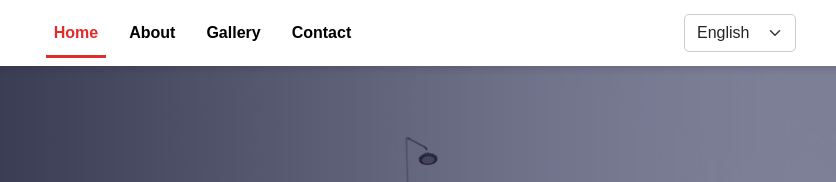
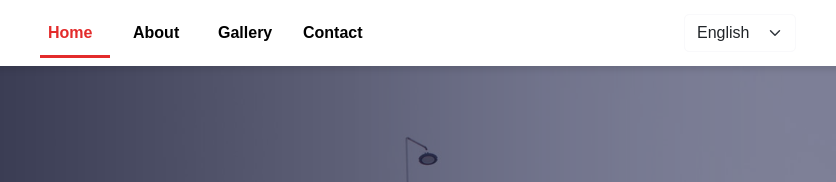
Before and after one commit to Ej1Tech/force_lube, a plain HTML site: page index.html in a window 1280 px wide. Shown: the top 182 px of the page, 402-1238 px from the left. Drawn offline with nearby package versions, Linux system fonts and the light colour scheme.

Commit message:
fix:style navbar link

```diff
--- a/css/style.css
+++ b/css/style.css
@@ -30,7 +30,11 @@
     background-color: var(--red);
     color: #ffffff;
 }
-
+*{
+    margin: 0;
+    padding: 0;
+    box-sizing: border-box;
+}
 /* Body and typography */
 body {
     font-family: Arial, sans-serif;
@@ -95,11 +99,17 @@ select:focus {
 
 .navbar .nav-link {
     position: relative;
-    color: #000000;
+    width: 70px;
+    color: var(--black);
     font-weight: bold;
     text-decoration: none;
     margin-right: 15px;
     transition: color 0.3s;
+}
+.nav-link:is(:host,:focus){
+    outline: none !important;
+    border: none !important;
+    box-shadow: none !important;
 }
 
 .navbar .nav-link.active,
@@ -107,8 +117,7 @@ select:focus {
     color: var(--red);
 }
 
-.nav-link.active:after,
-.nav-link:hover:after {
+.nav-link.active:after {
     content: "";
     position: absolute;
     bottom: -5px;
@@ -118,9 +127,22 @@ select:focus {
     background-color: var(--red);
     transition: width 0.3s ease-in-out;
 }
+.nav-link::after {
+    content: "";
+    position: absolute;
+    bottom: -5px;
+    left: 0;
+    width: 0%;
+    height: 3px;
+    background-color: var(--red);
+    transition: width 0.3s ease-in-out;
+}
+.nav-link:hover:after {
+    width: 100%;
+}
 
 .navbar .form-select {
-    border: 1px solid #cccccc;
+    border: 1px solid var(--light-gray);
     border-radius: 5px;
 }
 
```
